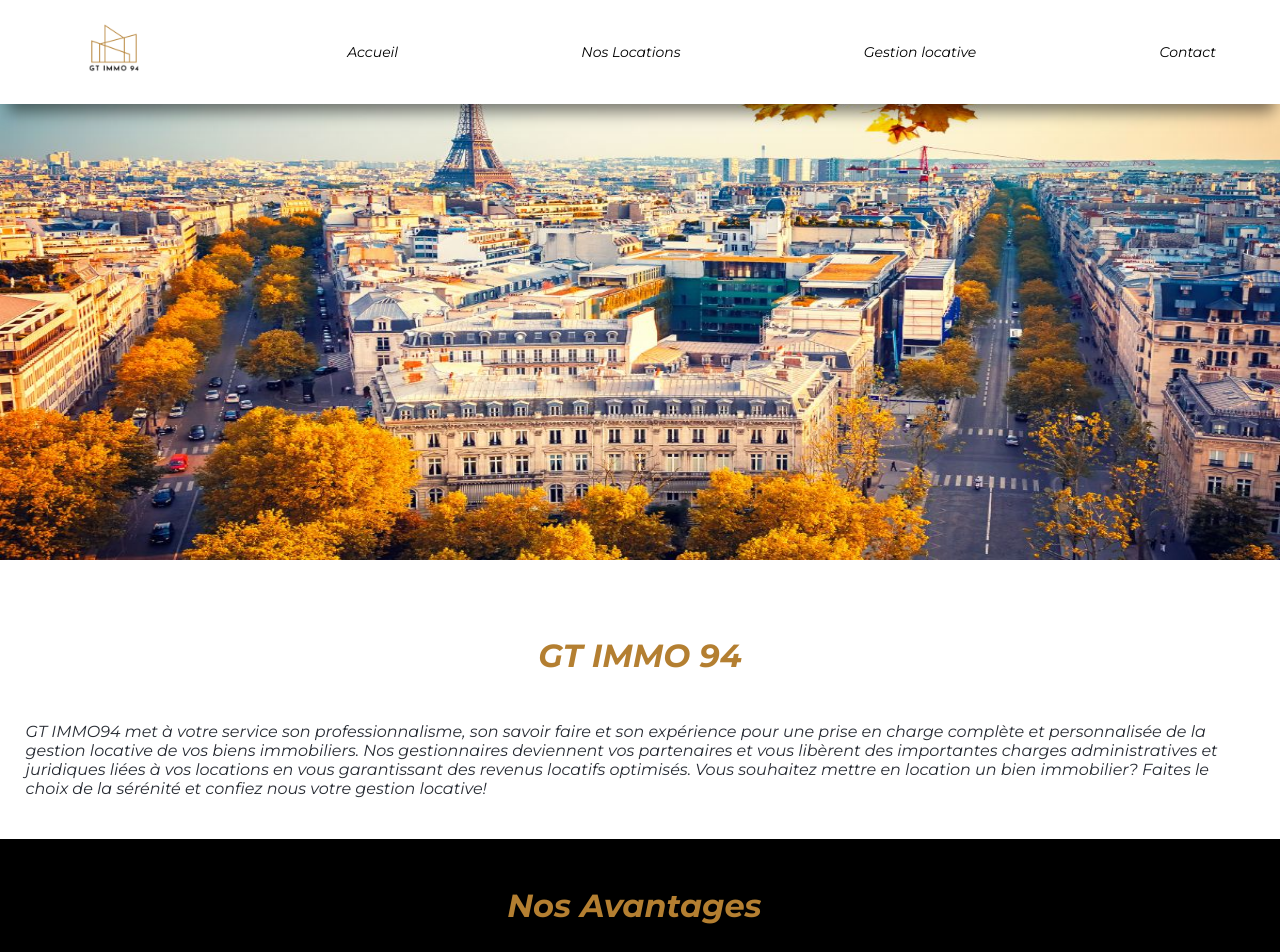
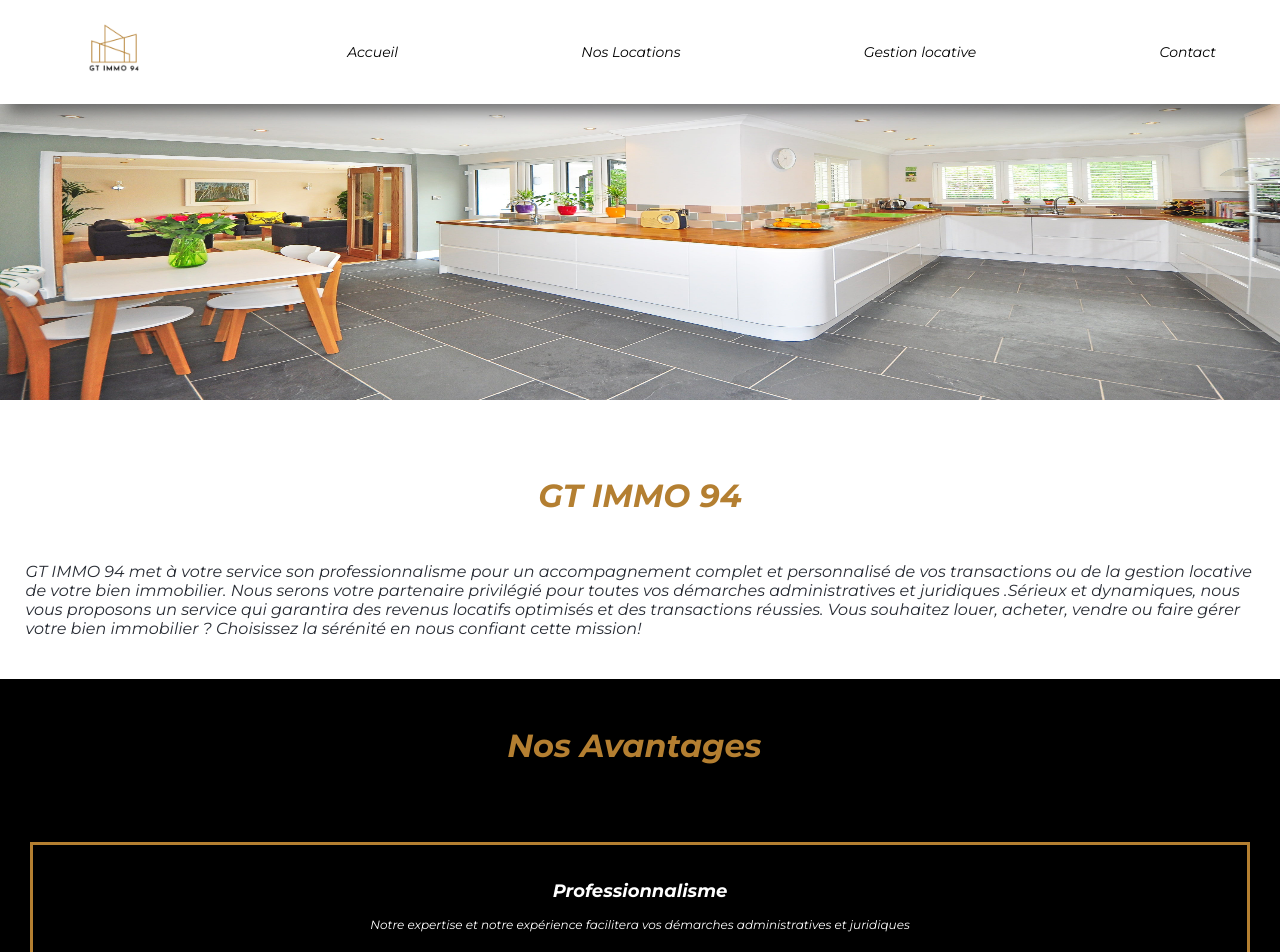
Before and after one commit to yo-gif12/GTI94, a React (Create React App) app: page /#/ in a window 1280 px wide. Shown: the top 952 px of the page. Built offline with nearby package versions, Linux system fonts and the light colour scheme.

Commit message:
add new text home

```diff
--- a/src/components/style.scss
+++ b/src/components/style.scss
@@ -43,7 +43,7 @@
 // Home page
 .home_paris_img {
   width: 100vw;
-  height: 70vh;
+  height: 50vh;
 }
 
 .home__content {
@@ -92,8 +92,8 @@
     margin: 10px;
     padding: 20px;
     text-align: center;
-    border: 2px solid white;
-    border-radius: 30px;
+    border: 3px solid #b47f31;
+
   }
 }
 // RENT PAGE
--- a/src/pages/Home.js
+++ b/src/pages/Home.js
@@ -1,27 +1,17 @@
 import React from "react";
 import Homedetails from "../components/homedetails";
-import Homeimg from "../images/maison.jpg"
+import Homeimg from "../images/imageAcc.jpg";
 import Box from "../components/box";
 const Home = () => {
   return (
     <>
-    <img src={Homeimg} alt="paris" className="home_paris_img "/>
+      <img src={Homeimg} alt="paris" className="home_paris_img " />
       <Homedetails
         title="GT IMMO 94"
-        description=" GT IMMO94 met à votre service son professionnalisme, son savoir faire
-               et son expérience pour une prise en charge complète et personnalisée
-               de la gestion locative de vos biens immobiliers. Nos gestionnaires
-               deviennent vos partenaires et vous libèrent des importantes charges
-               administratives et juridiques liées à vos locations en vous
-               garantissant des revenus locatifs optimisés. Vous souhaitez mettre en
-               location un bien immobilier? Faites le choix de la sérénité et confiez
-               nous votre gestion locative!"
+        description=" GT IMMO 94 met à votre service son professionnalisme pour un accompagnement complet et personnalisé de vos transactions ou de la gestion locative de votre bien immobilier. Nous serons  votre partenaire privilégié pour  toutes vos démarches administratives et juridiques .Sérieux et dynamiques,  nous vous proposons un service qui garantira des revenus locatifs optimisés et des  transactions réussies. Vous souhaitez  louer, acheter, vendre  ou faire gérer votre bien immobilier ? Choisissez la sérénité en nous confiant cette mission!"
       />
-    <Box/>
-      <Homedetails
-        title="GTIMMO 94"
-        description="  locative!"
-      />
+      <Box />
+      <Homedetails title="GTIMMO 94" description="  locative!" />
     </>
   );
 };
```
Also changed, not shown: src/images/imageAcc.jpg (added).
